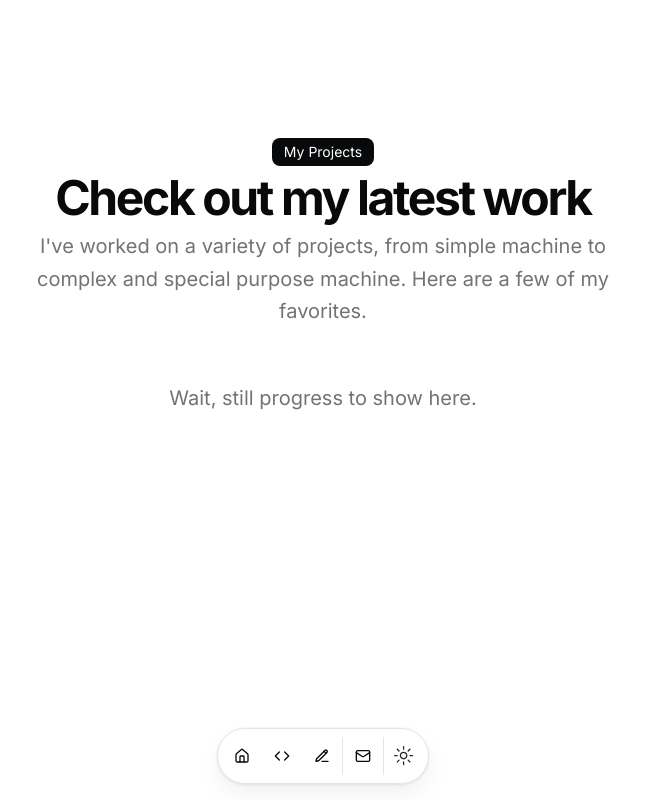
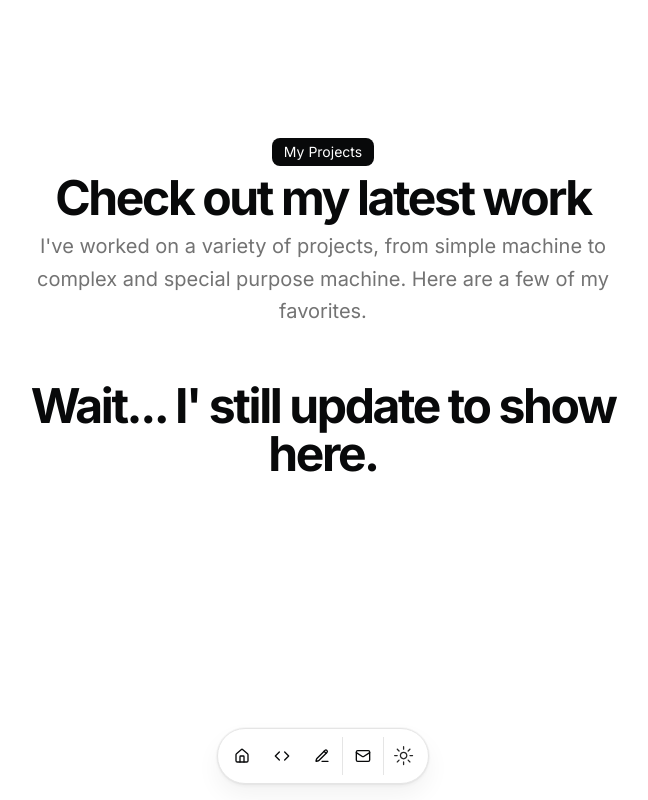
Before and after one commit to IDMaz/my-portfolio, a Next.js app: page /projects in a window 1280 px wide. Shown: the whole page, without its empty margins (317-965 px from the left). Built offline with nearby package versions, Linux system fonts and the light colour scheme.

Commit message:
Update page.tsx

```diff
--- a/src/app/projects/page.tsx
+++ b/src/app/projects/page.tsx
@@ -25,9 +25,9 @@ export default function PageProjects() {
             </div>
           </BlurFade>
            <div className="flex flex-col items-center justify-center space-y-4 text-center">
-            <p className="text-muted-foreground md:text-xl/relaxed lg:text-base/relaxed xl:text-xl/relaxed">
-                  Wait, still progress to show here.
-            </p>
+            <h3 className="text-3xl font-bold tracking-tighter sm:text-5xl">
+                  Wait... I&apos; still update to show here.
+            </h3>
           </div>
         </div>
       </section>
```
